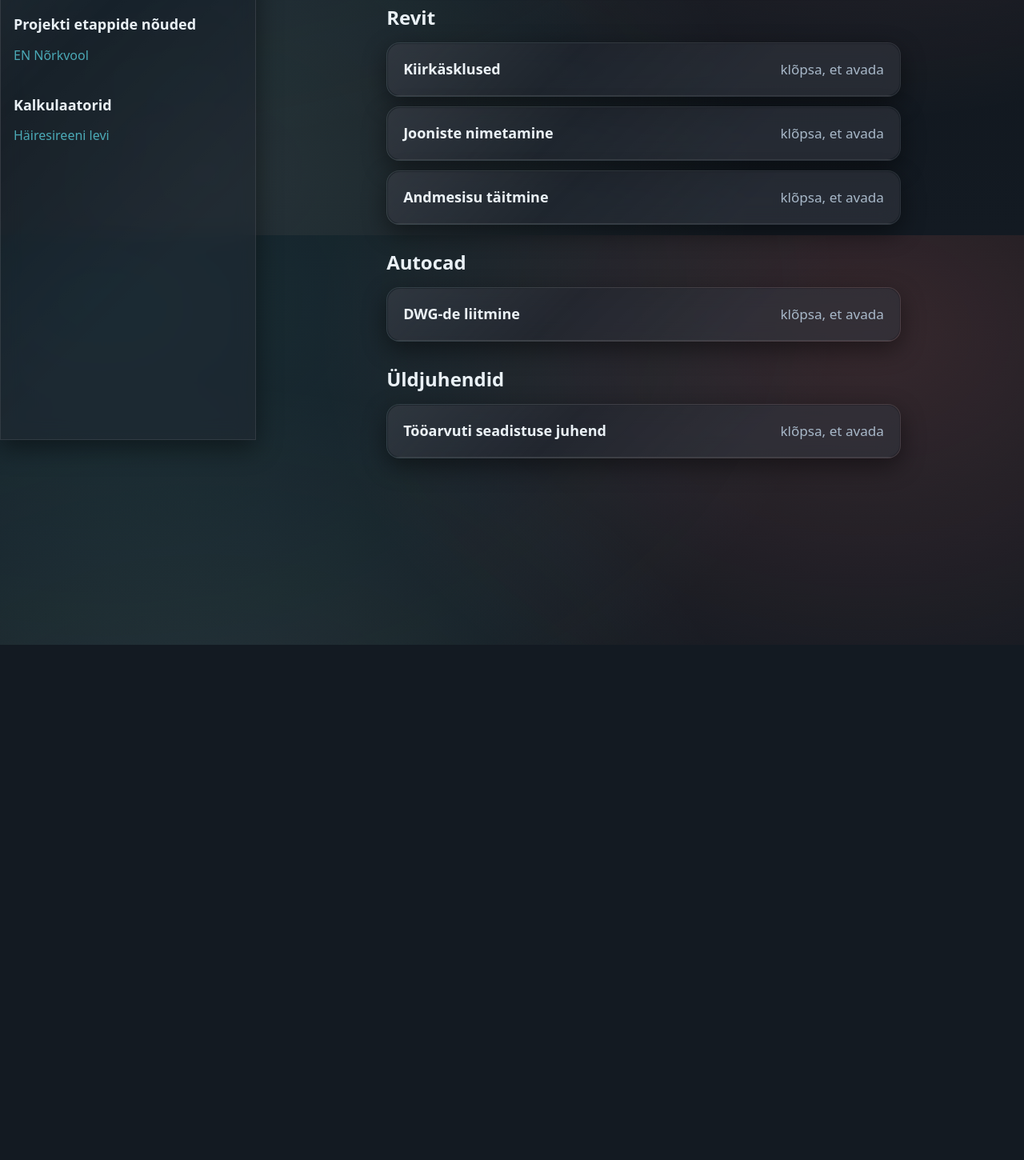
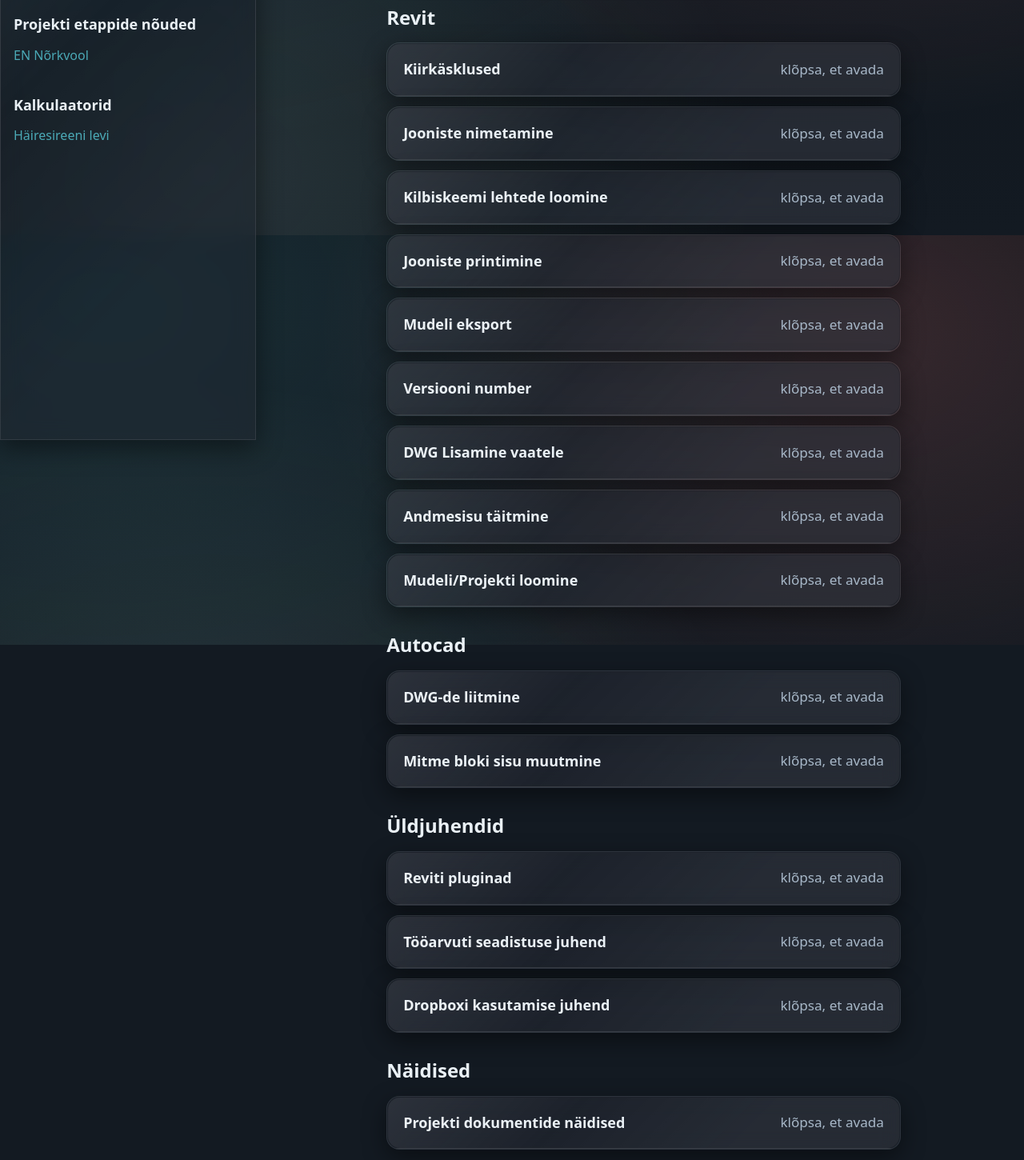
Before and after one commit to RaulKalev/EULE, a plain HTML site: page index.html in a window 1280 px wide. Shown: the part 250-1700 px from the top of the page at 80% size. Before the commit the page ends 875 px from the top, so only its background shows below. Drawn offline with Linux system fonts and the light colour scheme.

Commit message:
Refactor dark mode toggle logic and update comments

```diff
--- a/index.html
+++ b/index.html
@@ -24,7 +24,7 @@
         --calc-text: #555555;
       }
 
-      /* Tume režiim (kui body'l on klass "dark-mode") */
+      /* Tume režiim */
       body.dark-mode {
         --modal-bg: #1e1e1e;
         --modal-text: #e0e0e0;
@@ -301,16 +301,49 @@
 
           <section id="revit" data-keywords="revit sheets eksport dwg pdf family">
             <h2 class="section-title">Revit</h2>
+
             <article class="wf-card" data-title="Kiirkäsklused" data-pdf="assets/pdfs/revit/Juhend_Kiirkäsklused.pdf">
               <div class="wf-head"><div class="wf-title">Kiirkäsklused</div><div class="wf-ind">klõpsa, et avada</div></div>
               <div class="wf-body"><div class="pdfwrap"><iframe loading="lazy"></iframe></div></div>
             </article>
+
             <article class="wf-card" data-title="Jooniste nimetamine" data-pdf="assets/pdfs/revit/Juhend_Jooniste_Nimetamine.pdf">
               <div class="wf-head"><div class="wf-title">Jooniste nimetamine</div><div class="wf-ind">klõpsa, et avada</div></div>
               <div class="wf-body"><div class="pdfwrap"><iframe loading="lazy"></iframe></div></div>
             </article>
+
+            <article class="wf-card" data-title="Kilbiskeemi lehtede loomine" data-pdf="assets/pdfs/revit/Juhend_KilbiskeemiLehtede_Loomine.pdf">
+              <div class="wf-head"><div class="wf-title">Kilbiskeemi lehtede loomine</div><div class="wf-ind">klõpsa, et avada</div></div>
+              <div class="wf-body"><div class="pdfwrap"><iframe loading="lazy"></iframe></div></div>
+            </article>
+
+            <article class="wf-card" data-title="Jooniste printimine" data-pdf="assets/pdfs/revit/Juhend_Jooniste_Printimine.pdf">
+              <div class="wf-head"><div class="wf-title">Jooniste printimine</div><div class="wf-ind">klõpsa, et avada</div></div>
+              <div class="wf-body"><div class="pdfwrap"><iframe loading="lazy"></iframe></div></div>
+            </article>
+
+            <article class="wf-card" data-title="Mudeli eksport" data-pdf="assets/pdfs/revit/Juhend_Mudeli_Eksport.pdf">
+              <div class="wf-head"><div class="wf-title">Mudeli eksport</div><div class="wf-ind">klõpsa, et avada</div></div>
+              <div class="wf-body"><div class="pdfwrap"><iframe loading="lazy"></iframe></div></div>
+            </article>
+
+            <article class="wf-card" data-title="Versiooni number" data-pdf="assets/pdfs/revit/Juhend_Versiooni_Number.pdf">
+              <div class="wf-head"><div class="wf-title">Versiooni number</div><div class="wf-ind">klõpsa, et avada</div></div>
+              <div class="wf-body"><div class="pdfwrap"><iframe loading="lazy"></iframe></div></div>
+            </article>
+
+            <article class="wf-card" data-title="DWG Lisamine vaatele" data-pdf="assets/pdfs/revit/Juhend_DWG_Lisamine_Vaatele.pdf">
+              <div class="wf-head"><div class="wf-title">DWG Lisamine vaatele</div><div class="wf-ind">klõpsa, et avada</div></div>
+              <div class="wf-body"><div class="pdfwrap"><iframe loading="lazy"></iframe></div></div>
+            </article>
+
             <article class="wf-card" data-title="Andmesisu täitmine" data-pdf="assets/pdfs/revit/Juhend_Versiooni_Number.pdf">
               <div class="wf-head"><div class="wf-title">Andmesisu täitmine</div><div class="wf-ind">klõpsa, et avada</div></div>
+              <div class="wf-body"><div class="pdfwrap"><iframe loading="lazy"></iframe></div></div>
+            </article>
+
+            <article class="wf-card" data-title="Mudeli/Projekti loomine" data-pdf="assets/pdfs/revit/Juhend_Mudeli_Loomine.pdf">
+              <div class="wf-head"><div class="wf-title">Mudeli/Projekti loomine</div><div class="wf-ind">klõpsa, et avada</div></div>
               <div class="wf-body"><div class="pdfwrap"><iframe loading="lazy"></iframe></div></div>
             </article>
           </section>
@@ -321,12 +354,36 @@
               <div class="wf-head"><div class="wf-title">DWG-de liitmine</div><div class="wf-ind">klõpsa, et avada</div></div>
               <div class="wf-body"><div class="pdfwrap"><iframe loading="lazy"></iframe></div></div>
             </article>
+
+            <article class="wf-card" data-title="Mitme bloki sisu muutmine" data-pdf="assets/pdfs/autocad/Juhend_AutocadiBlokkideMuutmine.pdf">
+              <div class="wf-head"><div class="wf-title">Mitme bloki sisu muutmine</div><div class="wf-ind">klõpsa, et avada</div></div>
+              <div class="wf-body"><div class="pdfwrap"><iframe loading="lazy"></iframe></div></div>
+            </article>
           </section>
 
           <section id="Üldjuhendid" data-keywords="Üldjuhendid">
             <h2 class="section-title">Üldjuhendid</h2>
+
+            <article class="wf-card" data-title="Reviti pluginad" data-pdf="assets/pdfs/windows/Juhend_Reviti_Pluginad.pdf">
+              <div class="wf-head"><div class="wf-title">Reviti pluginad</div><div class="wf-ind">klõpsa, et avada</div></div>
+              <div class="wf-body"><div class="pdfwrap"><iframe loading="lazy"></iframe></div></div>
+            </article>
+
             <article class="wf-card" data-title="Tööarvuti seadistuse juhend" data-pdf="assets/pdfs/windows/Juhend_Arvuti_Seadistamine.pdf">
               <div class="wf-head"><div class="wf-title">Tööarvuti seadistuse juhend</div><div class="wf-ind">klõpsa, et avada</div></div>
+              <div class="wf-body"><div class="pdfwrap"><iframe loading="lazy"></iframe></div></div>
+            </article>
+
+            <article class="wf-card" data-title="Dropboxi kasutamise juhend" data-pdf="assets/pdfs/windows/windows_setup.pdf">
+              <div class="wf-head"><div class="wf-title">Dropboxi kasutamise juhend</div><div class="wf-ind">klõpsa, et avada</div></div>
+              <div class="wf-body"><div class="pdfwrap"><iframe loading="lazy"></iframe></div></div>
+            </article>
+          </section>
+
+          <section id="naidised" data-keywords="näidised vormid mallid standardid">
+            <h2 class="section-title">Näidised</h2>
+            <article class="wf-card" data-title="Projekti dokumentide näidised" data-pdf="assets/pdfs/naidised/samples_docs.pdf">
+              <div class="wf-head"><div class="wf-title">Projekti dokumentide näidised</div><div class="wf-ind">klõpsa, et avada</div></div>
               <div class="wf-body"><div class="pdfwrap"><iframe loading="lazy"></iframe></div></div>
             </article>
           </section>
@@ -403,9 +460,10 @@
         // Kontrolli salvestatud eelistust
         if (localStorage.getItem('theme') === 'dark') {
             document.body.classList.add('dark-mode');
-            themeSwitch.checked = true;
+            if(themeSwitch) themeSwitch.checked = true;
         }
 
+        if(themeSwitch) {
             themeSwitch.addEventListener('change', function(e) {
                 if (e.target.checked) {
                     document.body.classList.add('dark-mode');
@@ -415,6 +473,7 @@
                     localStorage.setItem('theme', 'light');
                 }
             });
+        }
 
         // --- 1. Kalkulaatori funktsioonid ---
         function openCalculator(e) {
```
Lines whose indentation alone changed are shown as unchanged.
